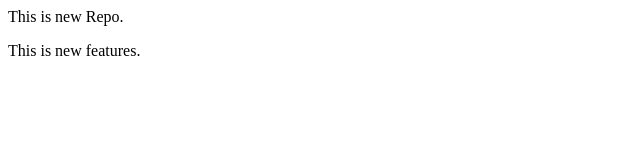
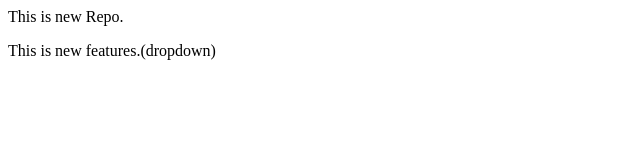
Before and after one commit to Raghab-13/localrepo, a plain HTML site: page index.html in a window 1280 px wide. Shown: the full height of the page, 0-640 px from the left. Drawn offline with Linux system fonts and the light colour scheme.

```diff
--- a/index.html
+++ b/index.html
@@ -1,2 +1,2 @@
 <p>This is new Repo.</p>
-<p>This is new  features.</p>
+<p>This is new  features.(dropdown)</p>
```
